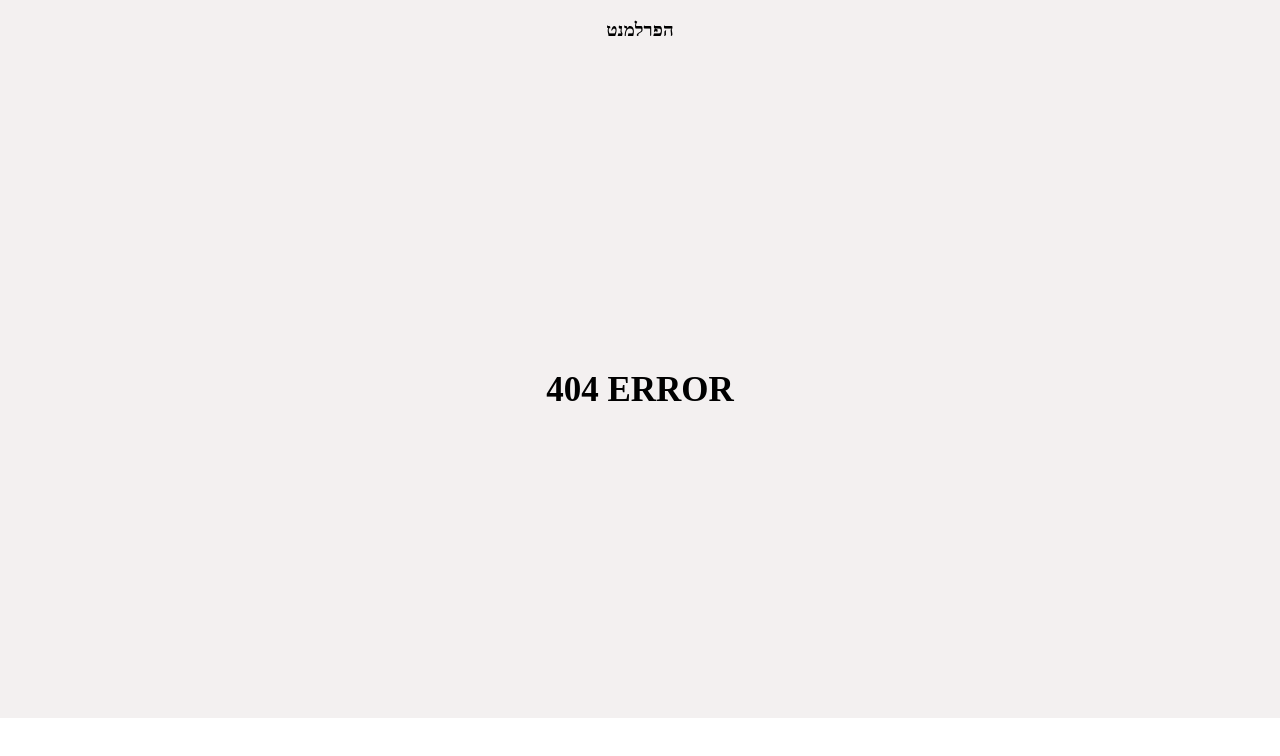
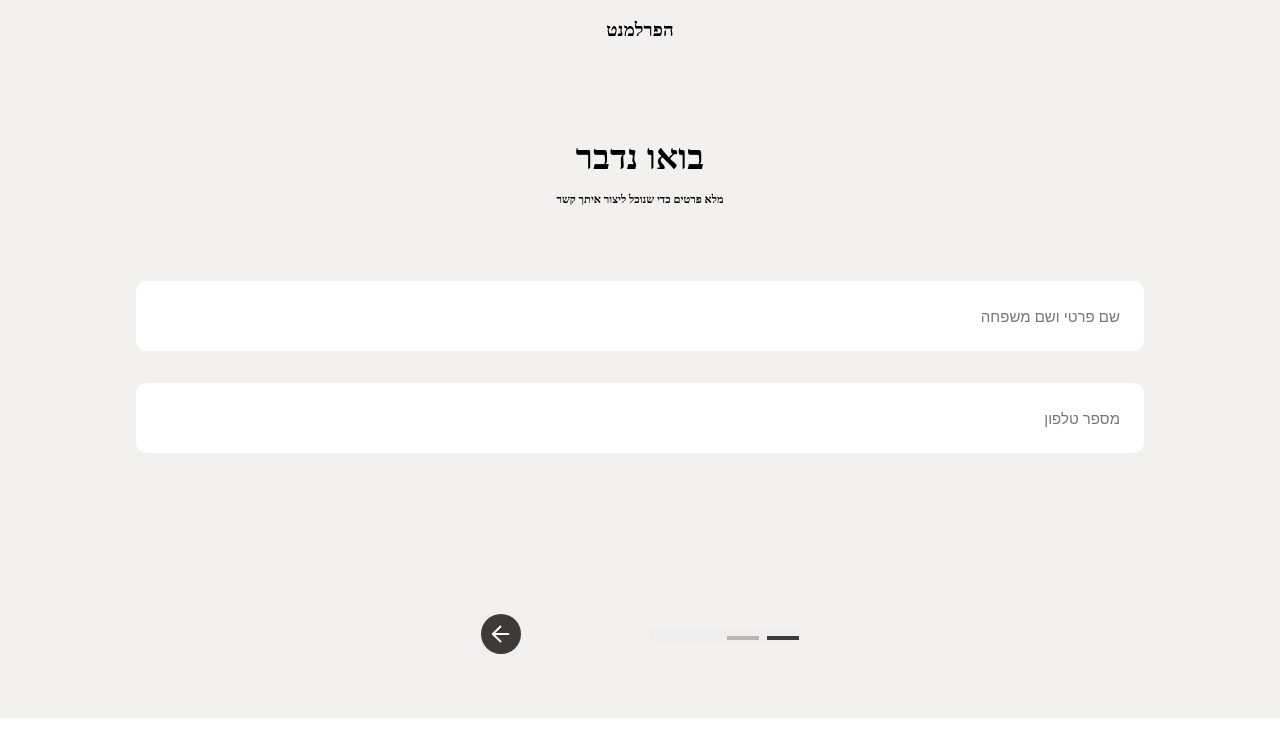
Before and after one commit to haparlament/haparlament-web-app, a React (Create React App) app: page /details-form in a window 1280 px wide. Before the commit this address had no page. Shown: the top 756 px of the page. Built offline with nearby package versions, Linux system fonts and the light colour scheme.

Commit message:
fix steps urls

```diff
--- a/src/App.js
+++ b/src/App.js
@@ -34,7 +34,7 @@ function App() {
               element={<WelcomePage slide={slide} setSlide={setSlide} />}
             />
             <Route
-              path="/ImageContent"
+              path="/emotions-selection"
               element={
                 <ImageContent
                   setjsonObject={setjsonObject}
@@ -44,7 +44,7 @@ function App() {
               }
             />
             <Route
-              path="/DetailsForm"
+              path="/details-form"
               element={
                 <DetailsForm
                   setjsonObject={setjsonObject}
@@ -54,7 +54,7 @@ function App() {
               }
             />
             <Route
-              path="/ChooseTime"
+              path="/time-selection"
               element={
                 <ChooseTime
                   setjsonObject={setjsonObject}
--- a/src/components/ChooseTime.jsx
+++ b/src/components/ChooseTime.jsx
@@ -45,7 +45,7 @@ function ChooseTime({ setjsonObject, jsonObject, setSlide, slide }) {
     console.log("Confirmed!");
     setShowPopup(false);
     setSlide(0);
-    navigate("/ImageContent");
+    navigate("/emotions-selection");
   };
 
   const handleCancel = () => {
--- a/src/components/DetailsForm/DetailsForm.jsx
+++ b/src/components/DetailsForm/DetailsForm.jsx
@@ -18,7 +18,7 @@ function DetailsForm({ setjsonObject, setSlide, slide }) {
       return { ...prevState, phoneNumber: phone, username: name };
     });
     setSlide(slide + 1);
-    navigate("/ChooseTime");
+    navigate("/time-selection");
   };
 
   return (
--- a/src/components/presetFeed/SubmitFeelings.jsx
+++ b/src/components/presetFeed/SubmitFeelings.jsx
@@ -24,7 +24,7 @@ function SubmitFeelings({
       };
     });
     setSlide(slide + 1);
-    navigate("/DetailsForm");
+    navigate("/details-form");
   };
 
   return (
--- a/src/pages/WelcomePage/WelcomePage.jsx
+++ b/src/pages/WelcomePage/WelcomePage.jsx
@@ -6,7 +6,7 @@ function WelcomePage({ slide, setSlide }) {
   const navigate = useNavigate();
 
   const handleSubmit = () => {
-    navigate("/ImageContent");
+    navigate("/emotions-selection");
     setSlide(slide + 1);
   };
 
```
